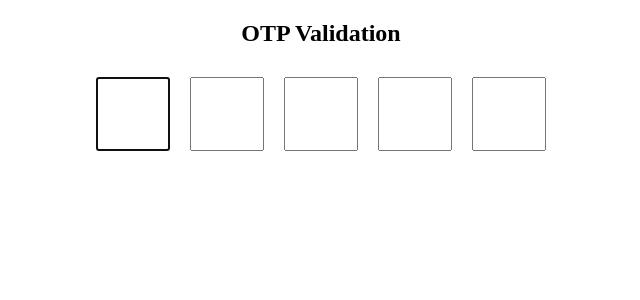
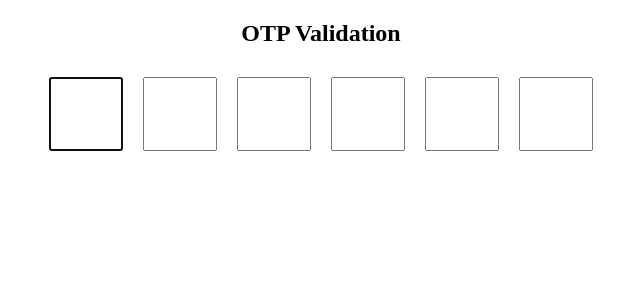
Before and after one commit to SudirKrishnaaRS/Frontend-Repo, a React (Vite) app in the folder React/Machine Coding Round/otp-input/: page / in a window 1280 px wide. Shown: the top 300 px of the page, without its empty margins (319-959 px from the left). Built offline with nearby package versions, Linux system fonts and the light colour scheme.

Commit message:
Added handleKeyDown for backpsace focus

```diff
--- a/React/Machine Coding Round/otp-input/src/App.jsx
+++ b/React/Machine Coding Round/otp-input/src/App.jsx
@@ -1,7 +1,7 @@
 import { useEffect, useRef, useState } from "react";
 import "./App.css";
 
-const OTP_INPUT_SIZE = 5;
+const OTP_INPUT_SIZE = 6;
 
 function App() {
   const [inputArr, setInputArr] = useState(new Array(OTP_INPUT_SIZE).fill(""));
@@ -29,6 +29,14 @@ function App() {
     updatedVal && refArr.current[index + 1]?.focus();
   };
 
+  const handleKeyDown = (e, index) => {
+    // If the current input is empty AND
+    // if the "Backspace" key is pressed then shift the focus to previous input
+    if (!e.target.value && e.key === "Backspace") {
+      refArr.current[index - 1]?.focus();
+    }
+  };
+
   return (
     <>
       <h2>OTP Validation</h2>
@@ -43,6 +51,7 @@ function App() {
             }}
             value={inputArr[index]}
             onChange={(e) => handleChange(e.target.value, index)}
+            onKeyDown={(e) => handleKeyDown(e, index)}
           />
         );
       })}
```
